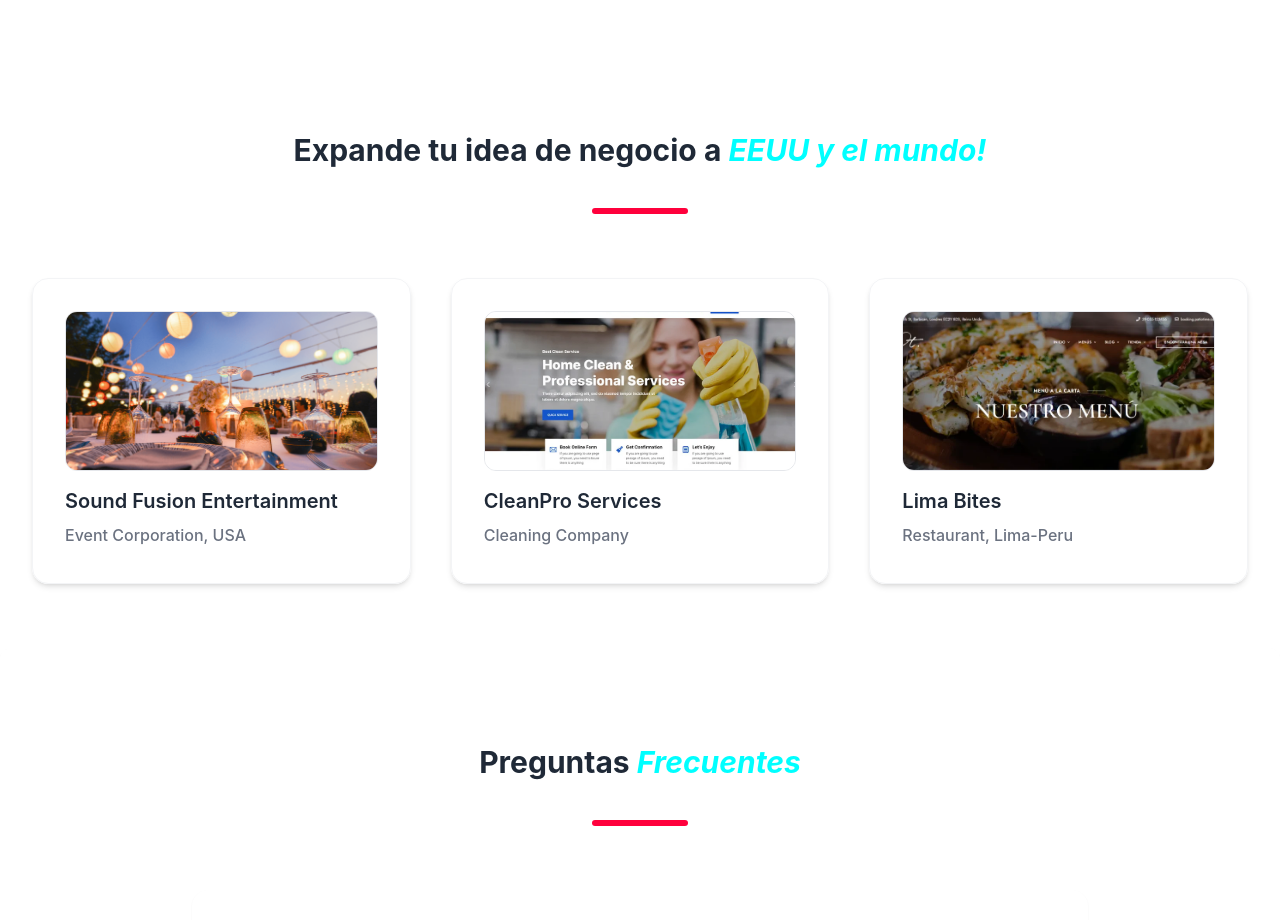
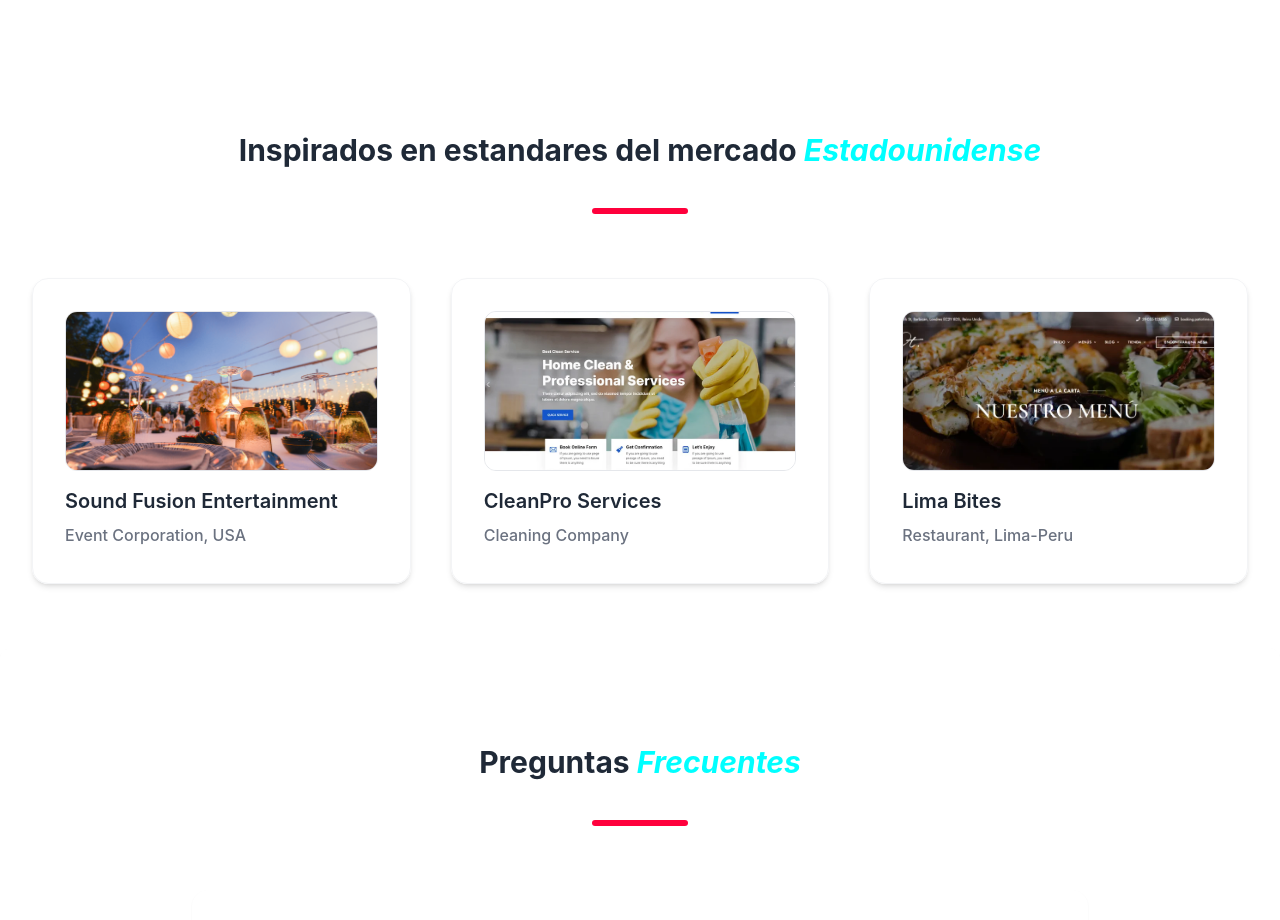
Before and after one commit to johanatoledo/MiPortafolio, a React (Vite) app: page / in a window 1280 px wide. Shown: the part 2260-3180 px from the top of the page. Built offline with nearby package versions, Linux system fonts and the light colour scheme; the HTML template or start-up script is replaced by a standard one.

Commit message:
Refactor:Cambio del titulo

```diff
--- a/src/components/Projects.jsx
+++ b/src/components/Projects.jsx
@@ -49,7 +49,7 @@ export default function Projects() {
     <section id="projects" className="py-16 px-4 md:px-8 bg-white/95 dark:bg-background transition-colors duration-300">
       <div className="text-center mb-16">
         <h2 className="text-3xl font-bold text-gray-800 dark:text-secundary mb-10">
-          Expande tu idea de negocio a <span className="text-primary italic">EEUU y el mundo!</span>
+           Inspirados en estandares del mercado <span className="text-primary italic">Estadounidense</span>
         </h2>
         <div className="h-1.5 w-24 bg-accent mx-auto rounded-full"></div>
       </div>
```
